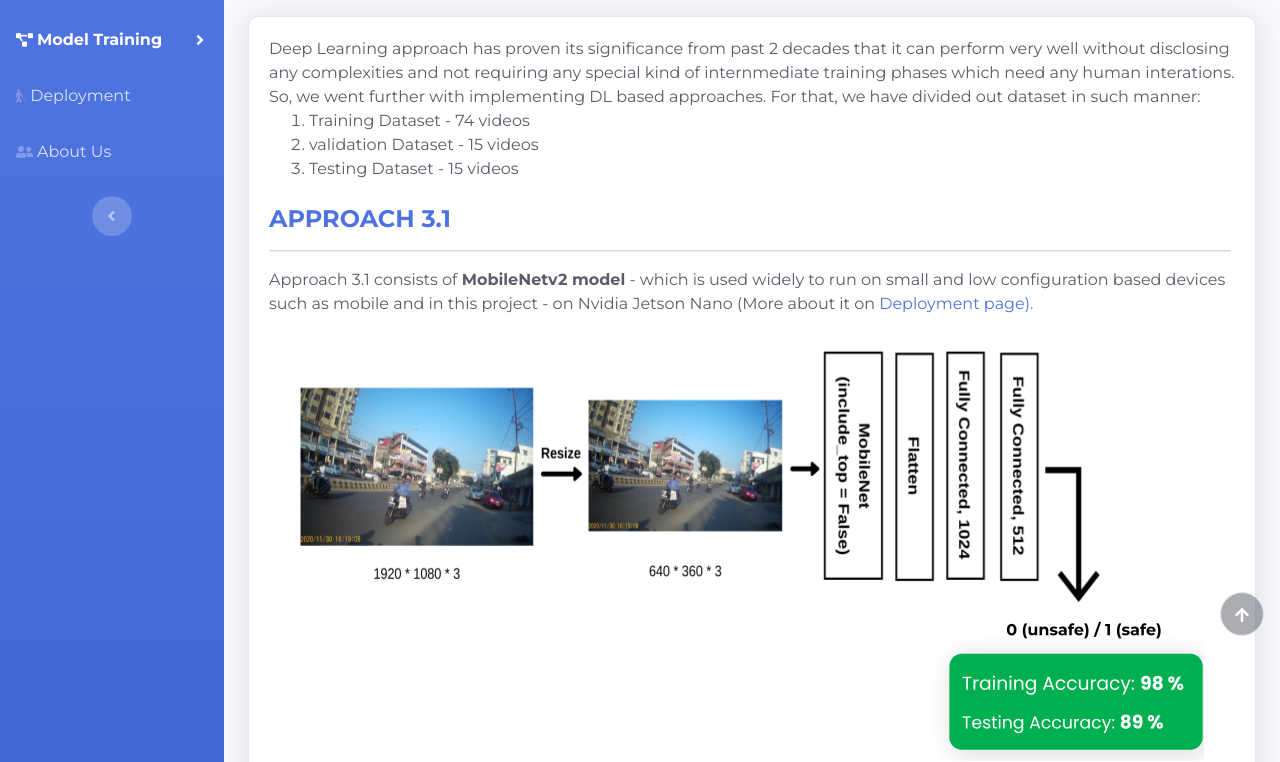
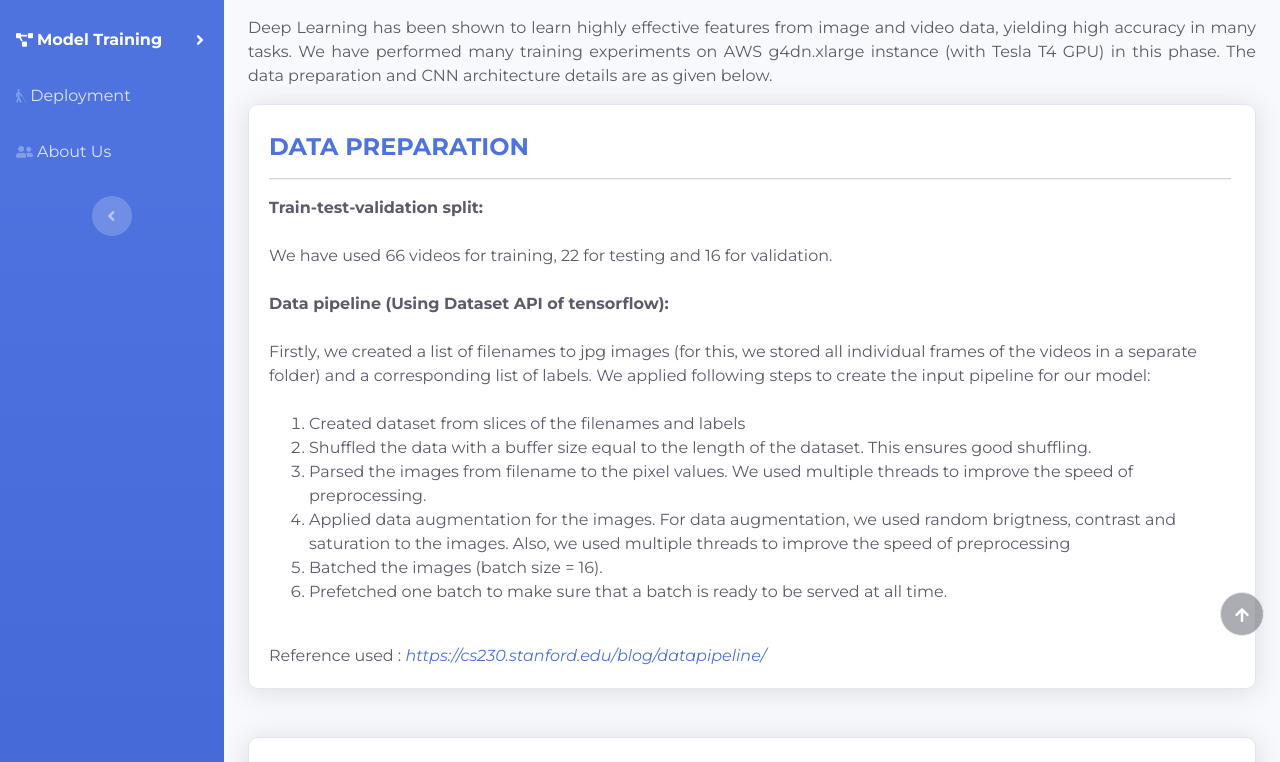
Before and after one commit to roadcross-assistant/Website, a plain HTML site: page approach-3.html in a window 1280 px wide. Shown: the part 148-910 px from the top of the page. Drawn offline with nearby package versions, Linux system fonts and the light colour scheme.

Commit message:
data preparation details added

```diff
--- a/approach-3.html
+++ b/approach-3.html
@@ -135,27 +135,76 @@
           <div class="container-fluid">
             <div class="work-in-progress-div text-center">
               <h1 style="color: #5a5c69; font-size: 2em; font-weight: 500">
-                Approach 3: Deep Learning based approach
+                Single Frame CNN
               </h1>
-              <br />
+              <br>
+              <p style="text-align: justify;">
+                Deep Learning has been shown to learn highly effective features from image and video data, yielding high accuracy in many
+              tasks. We have performed many training experiments on AWS g4dn.xlarge instance (with Tesla T4 GPU) in this phase. The data
+              preparation and CNN architecture details are as given below.
+              </p>
+
             </div>
+
             <div class="row">
               <div class="col-md-12 col-xl-12 mb-4">
                 <div class="card shadow mb-4">
                   <div class="card-body">
-                    Deep Learning approach has proven its significance from past
-                    2 decades that it can perform very well without disclosing
-                    any complexities and not requiring any special kind of
-                    internmediate training phases which need any human
-                    interations. <br />
-                    So, we went further with implementing DL based approaches.
-                    For that, we have divided out dataset in such manner:
 
-                    <ol>
-                      <li>Training Dataset - 74 videos</li>
-                      <li>validation Dataset - 15 videos</li>
-                      <li>Testing Dataset - 15 videos</li>
-                    </ol>
+                    <div class="row align-items-center no-gutters">
+                      <div class="col mr-1">
+                        <div class="approach-heading-div">
+                          <h4
+                            class="
+                              text-capitalize text-primary
+                              font-weight-bold
+                              text-xls
+                              my-2
+                            "
+                          >
+                            <a id="approach3.1">DATA PREPARATION </a>
+                          </h4>
+                        </div>
+
+                        <hr style="height: 1px; background-color: #efefef" />
+
+                        <b>Train-test-validation split:</b> <br><br>
+                        We have used 66 videos for training, 22 for testing and 16 for validation.
+                        <br>
+                        <br>
+
+                        <b>Data pipeline (Using Dataset API of tensorflow):</b> <br><br>
+                        Firstly, we created a list of filenames to jpg images (for this, we stored all individual frames of the videos in
+                        a separate folder) and a corresponding list of labels.
+                        We applied following steps to create the input pipeline for our model:
+                        <br><br>
+                        <ol>
+                          <li>Created dataset from slices of the filenames and labels</li>
+                          <li>Shuffled the data with a buffer size equal to the length of the dataset. This ensures good shuffling.</li>
+                          <li>Parsed the images from filename to the pixel values. We used multiple threads to improve the speed of
+                            preprocessing.</li>
+                          <li>Applied data augmentation for the images. For data augmentation, we used random brigtness, contrast and
+                            saturation to the images. Also, we used multiple threads to improve the speed of preprocessing</li>
+                          <li>Batched the images (batch size = 16).</li>
+                          <li>Prefetched one batch to make sure that a batch is ready to be served at all time.</li>
+                        </ol>
+                        <br>
+                        Reference used : <cite><a href="https://cs230.stanford.edu/blog/datapipeline/" target="_blank">
+                          https://cs230.stanford.edu/blog/datapipeline/</a>
+                          </cite>
+
+
+                      </div>
+                    </div>
+                  </div>
+                </div>
+              </div>
+            </div>
+
+            <div class="row">
+              <div class="col-md-12 col-xl-12 mb-4">
+                <div class="card shadow mb-4">
+                  <div class="card-body">
 
                     <div class="row align-items-center no-gutters">
                       <div class="col mr-1">
```
